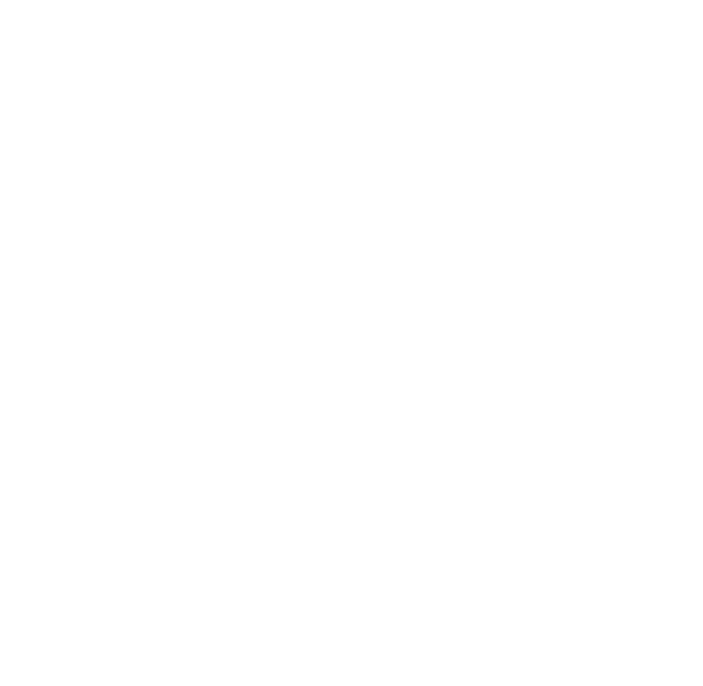
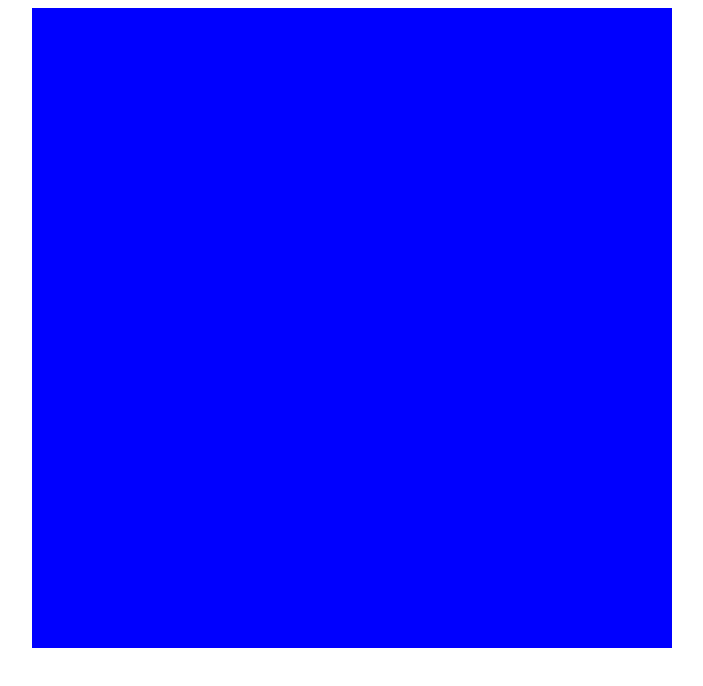
Before and after one commit to pasokon123/theodinproject_sketchpad, a plain HTML site: page index.html in a window 1280 px wide. Shown: the whole page, without its empty margins (288-991 px from the left). Drawn offline with Linux system fonts and the light colour scheme.

Commit message:
create 16x16 grid of divs

```diff
--- a/index.html
+++ b/index.html
@@ -5,7 +5,7 @@
     <meta name="viewport" content="width=device-width, initial-scale=1.0">
     <title>Sketchpad</title>
     <link rel="stylesheet" href="styles.css">
-    <script defer href="scripts.js"></script>
+    <script defer src="scripts.js"></script>
 </head>
 <body>
 
--- a/scripts.js
+++ b/scripts.js
@@ -1 +1,8 @@
 const box = document.querySelector('#box')
+
+for (let i = 0; i < 16; i++) {
+    for (let j = 0; j < 16; j++) {
+        const divs = document.createElement('div')
+        box.appendChild(divs)
+    }
+}
--- a/styles.css
+++ b/styles.css
@@ -0,0 +1,21 @@
+body {
+    display: flex;
+    justify-content: center;
+}
+
+
+#box {
+    display: flex;
+    flex-wrap: wrap;
+    width: 640px;
+    height: 640px;
+}
+
+
+
+#box div {
+    background-color: blue;
+    height: 40px;
+    width: 40px;
+
+}
```
